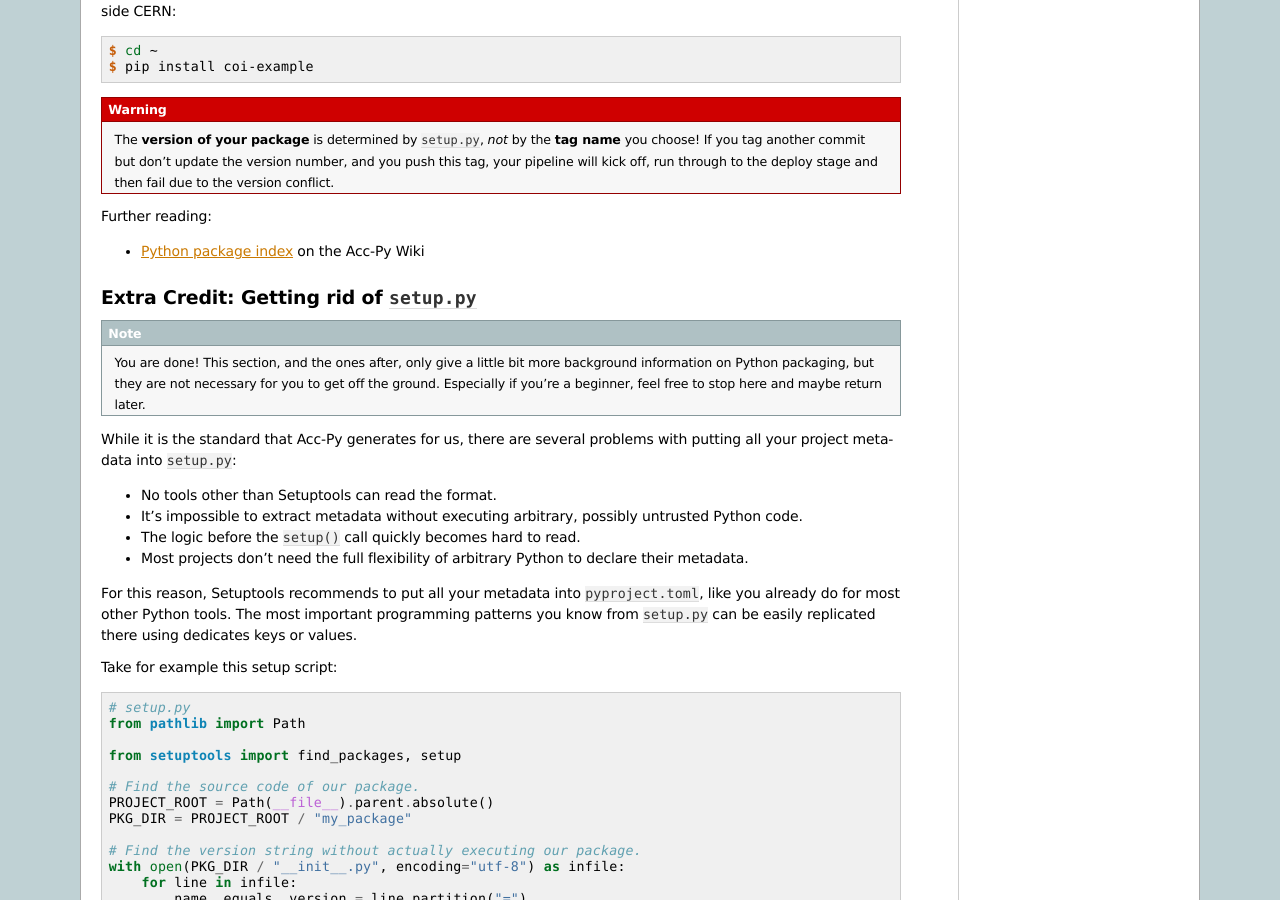
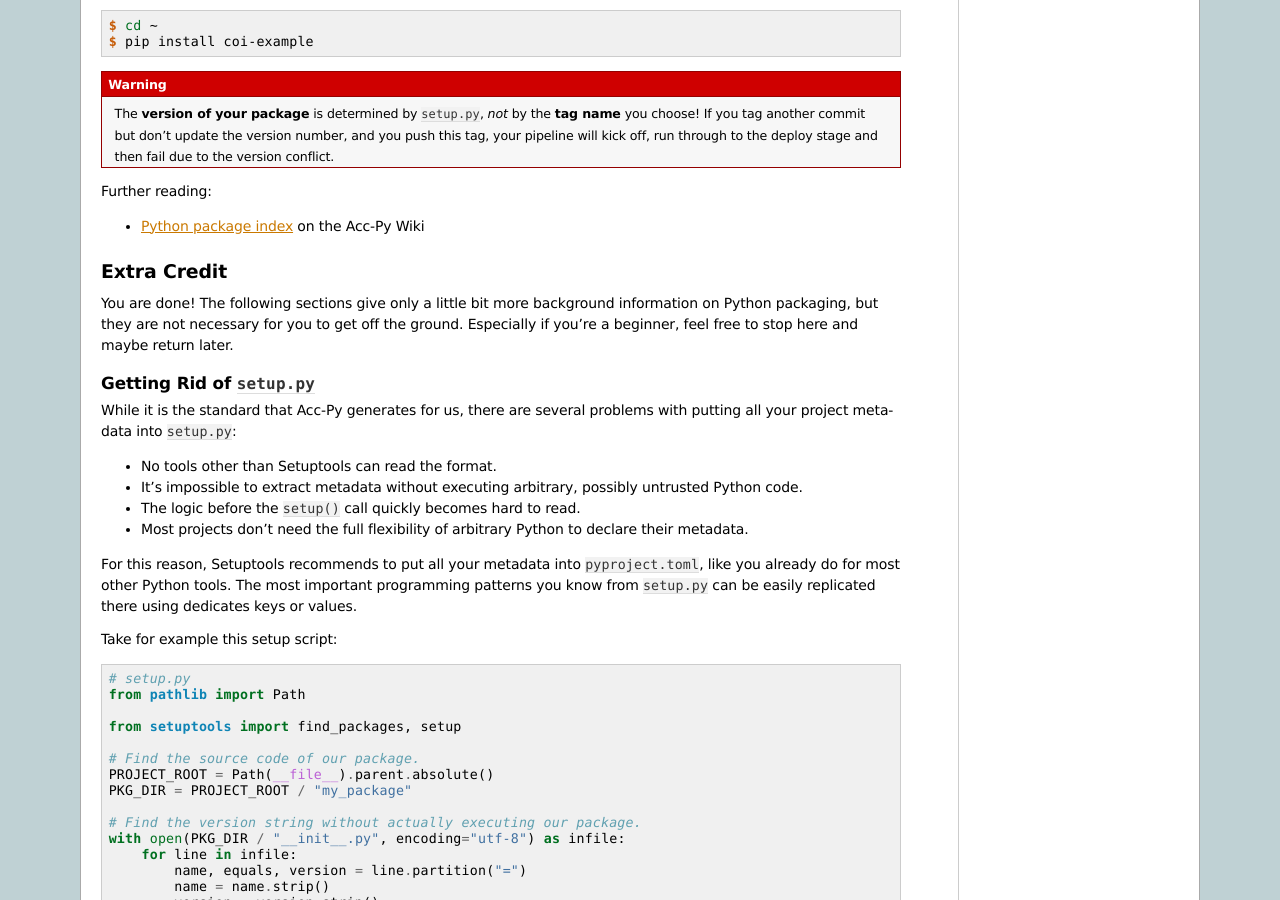
Before and after one commit to geoff-project/coi, a Sphinx documentation site: the page built from docs/tutorials/packaging.rst, in a window 1280 px wide and 900 px high, scrolled down 9960 px. Built offline with Sphinx 7.4.7, drawn with Linux system fonts in a browser that asks for light colours; the version number could not be read and is left out; some of the changed text lies outside the part shown.

Commit message:
Put some distractions a level deeper in the ToC.

```diff
--- a/docs/tutorials/packaging.rst
+++ b/docs/tutorials/packaging.rst
@@ -64,7 +64,7 @@ __ https://wikis.cern.ch/display/ACCPY/Interactive+environment
 .. [#profile] See `here <https://unix.stackexchange.com/questions/45684/>`_ for
    the difference between :file:`.bash_profile` and :file:`.profile`.
 
-Creating a virtual environment
+Creating a Virtual Environment
 ------------------------------
 
 Virtual environments (or :doc:`venvs <std:library/venv>` for short) separate
@@ -176,7 +176,7 @@ __ https://wikis.cern.ch/display/ACCPY/Project+layout
 __ https://wikis.cern.ch/display/ACCPY/Creating+a+Python+package+from+a+directory+of+scripts
 
 Adding :file:`.gitignore` (Optional)
-------------------------------------
+^^^^^^^^^^^^^^^^^^^^^^^^^^^^^^^^^^^^
 
 The :file:`.gitignore` file tells Git which files to ignore. Ignored files will
 never show up as untracked or modified if you run :command:`git status`. This
@@ -225,7 +225,7 @@ __ https://git-scm.com/book/en/v2/Git-Basics-Recording-Changes-to-the-Repository
 __ https://git-scm.com/docs/git-check-ignore
 
 Adding :file:`pyproject.toml` (Optional)
-----------------------------------------
+^^^^^^^^^^^^^^^^^^^^^^^^^^^^^^^^^^^^^^^^
 
 `Setuptools`_ is still the most common tool used to build and install Python
 packages. Traditionally, it expects project data (name, version,
@@ -336,7 +336,7 @@ __ https://snarky.ca/what-the-heck-is-pyproject-toml/
 __ https://www.python.org/dev/peps/pep-0518/
 __ https://github.com/carlosperate/awesome-pyproject
 
-Adding dependencies
+Adding Dependencies
 -------------------
 
 Once this is done, we can edit the :file:`setup.py` file created for us and
@@ -440,8 +440,8 @@ Further reading:
 
 __ https://wikis.cern.ch/display/ACCPY/Dependency+and+release+management
 
-Interlude: Test Run
--------------------
+Test Run
+--------
 
 With this minimum in place, your package already can be installed via Pip! Give
 it a try:
@@ -804,14 +804,16 @@ Further reading:
 
 - `Python package index <Acc-Py Package Index_>`_ on the Acc-Py Wiki
 
-Extra Credit: Getting rid of :file:`setup.py`
----------------------------------------------
+Extra Credit
+------------
 
-.. note::
-   You are done! This section, and the ones after, only give a little bit more
-   background information on Python packaging, but they are not necessary for
-   you to get off the ground. Especially if you're a beginner, feel free to
-   stop here and maybe return later.
+You are done! The following sections give only a little bit more background
+information on Python packaging, but they are not necessary for you to get off
+the ground. Especially if you're a beginner, feel free to stop here and maybe
+return later.
+
+Getting Rid of :file:`setup.py`
+^^^^^^^^^^^^^^^^^^^^^^^^^^^^^^^
 
 While it is the standard that Acc-Py generates for us, there are several
 problems with putting all your project metadata into :file:`setup.py`:
@@ -1091,7 +1093,7 @@ that catches, among other things:
 .. _Pylint:
    http://pylint.pycqa.org/
 
-In contrast to :ref:`Black <Extra Credit: Automatic Code Formatting>`, PyLint
+In contrast to :ref:`Black <Automatic Code Formatting>`, PyLint
 is *extremely* configurable and encourages users to enable or disable lints as
 necessary. Here is an example configuration:
 
```
Also changed, not shown: other parts of docs/tutorials/packaging.rst (+7 -7 lines).
